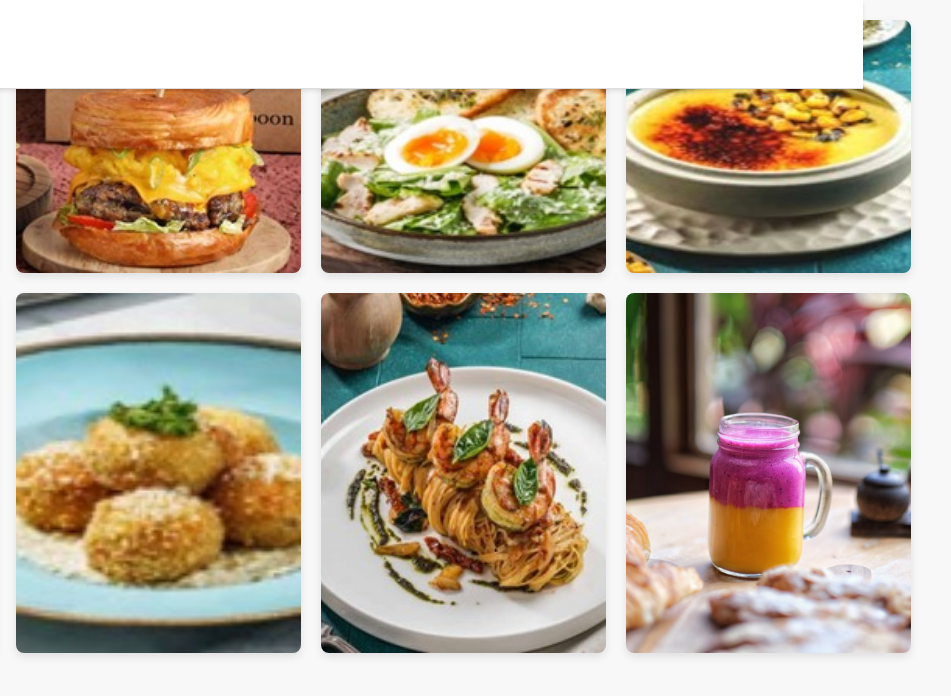
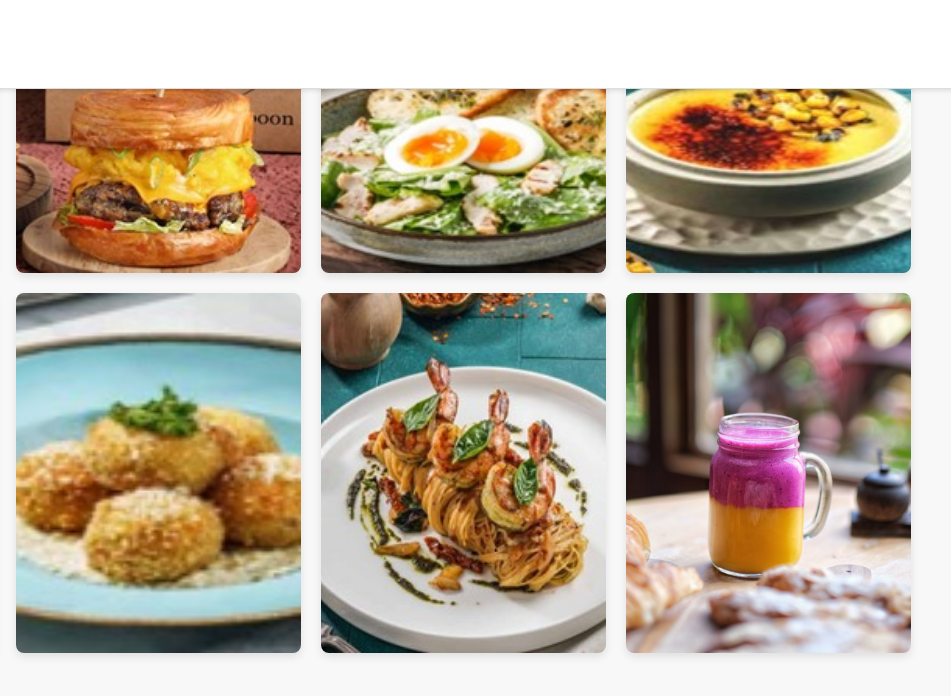
Before and after one commit to Chittaatoes/Deep-Dive-Product-Knowledge, a plain HTML site: page index.html in a window 1280 px wide. Shown: the full height of the page, 329-1280 px from the left. Drawn offline with Linux system fonts and the light colour scheme.

Commit message:
Update styles.css

```diff
--- a/styles.css
+++ b/styles.css
@@ -11,7 +11,7 @@
   position: fixed; /* Memastikan header tetap di atas */
   top: 0;
   left: 0;
-  width: 90%; /* Mengatur lebar header menjadi 100% */
+  width: 100%; /* Mengatur lebar header menjadi 100% */
   z-index: 1000; /* Menjaga header berada di atas elemen lain */
 }
 
```
